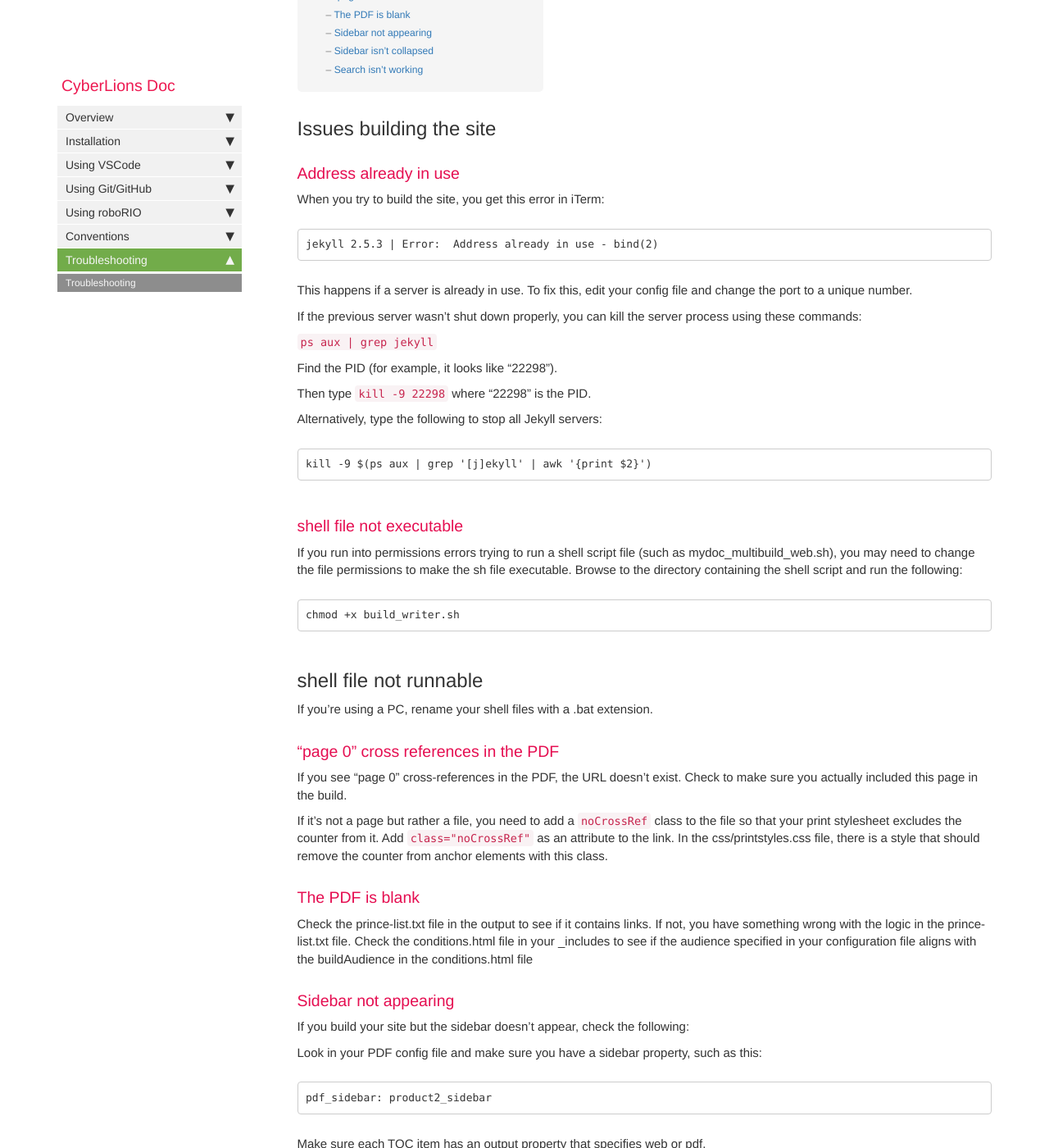
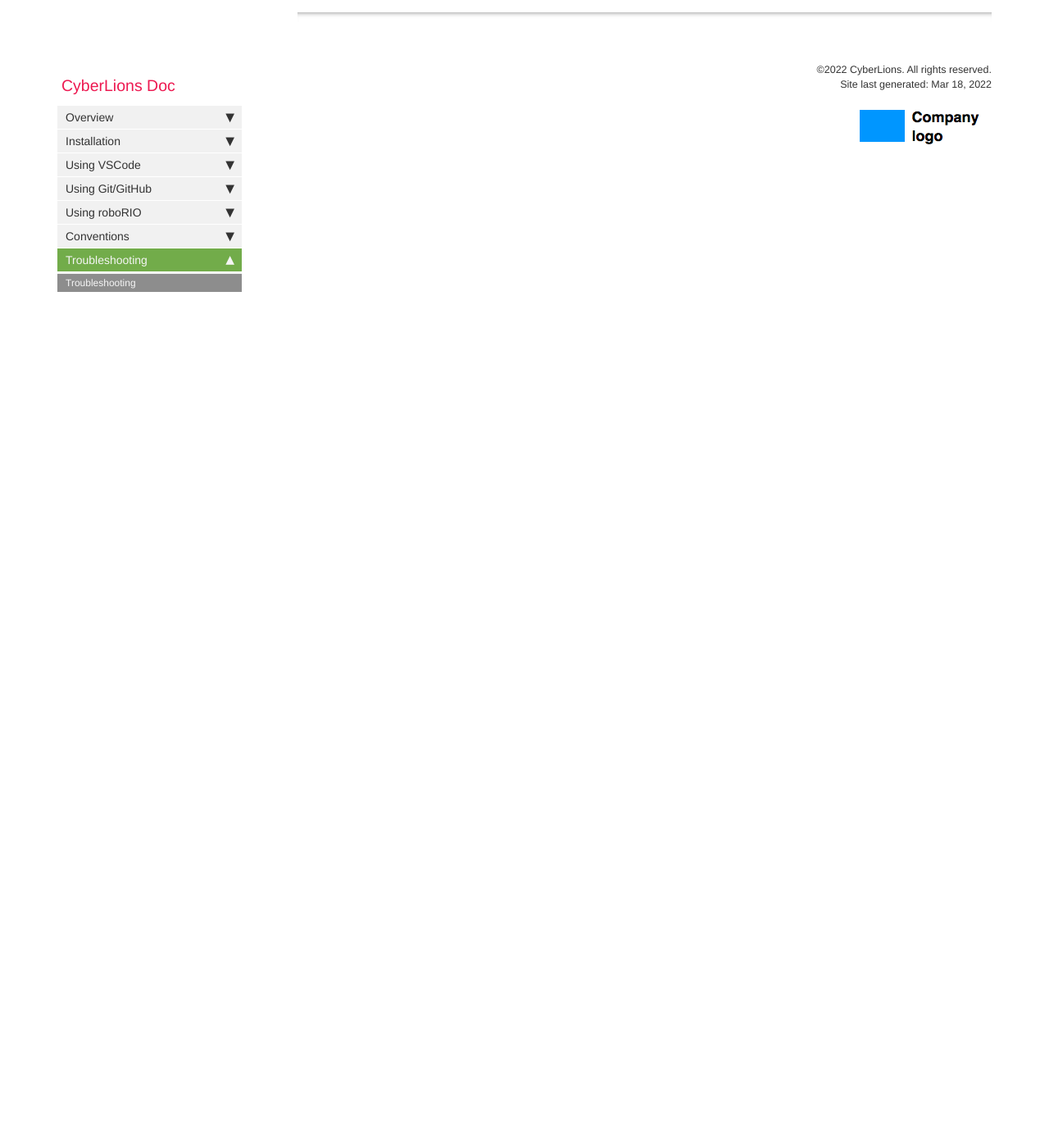
Before and after one commit to CyberLions-8521/CyberLions-8521, a Jekyll site: the page built from pages/mydoc/mydoc_troubleshooting.md, in a window 1280 px wide and 1400 px high, scrolled down 352 px. Shown: the whole window at 82% size. Built offline with Jekyll 4.4.1, drawn with Linux system fonts in a browser that asks for light colours; comment, search, counter and statistics services are not loaded; after the commit the page ends 900 px from its top, so only the background shows below that; some of the changed text lies outside the part shown.

Commit message:
Add last updated Link instructions to installation page Clear troubleshooting page Add installation guide for WPILib

````diff
--- a/pages/mydoc/mydoc_troubleshooting.md
+++ b/pages/mydoc/mydoc_troubleshooting.md
@@ -2,80 +2,13 @@
 title: Troubleshooting
 tags: [troubleshooting]
 keywords: trouble, problems, support, error messages, problems, failure, error, #fail
-last_updated: July 3, 2016
+#last_updated: July 3, 2016
 summary: "This page lists common errors and the steps needed to troubleshoot them."
 sidebar: mydoc_sidebar
 permalink: mydoc_troubleshooting.html
 folder: mydoc
 ---
 
-## Issues building the site
-
-### Address already in use
-
-When you try to build the site, you get this error in iTerm:
-
-```
-jekyll 2.5.3 | Error:  Address already in use - bind(2)
-```
-This happens if a server is already in use. To fix this, edit your config file and change the port to a unique number.
-
-If the previous server wasn't shut down properly, you can kill the server process using these commands:
-
-`ps aux | grep jekyll`
-
-Find the PID (for example, it  looks like "22298").
-
-Then type `kill -9 22298` where "22298" is the PID.
-
-Alternatively, type the following to stop all Jekyll servers:
-
-```
-kill -9 $(ps aux | grep '[j]ekyll' | awk '{print $2}')
-```
-
-### shell file not executable
-
-If you run into permissions errors trying to run a shell script file (such as mydoc_multibuild_web.sh), you may need to change the file permissions to make the sh file executable. Browse to the directory containing the shell script and run the following:
-
-```
-chmod +x build_writer.sh
-```
-
-## shell file not runnable
-
-If you're using a PC, rename your shell files with a .bat extension.
-
-### "page 0" cross references in the PDF
-
-If you see "page 0" cross-references in the PDF, the URL doesn't exist. Check to make sure you actually included this page in the build.
-
-If it's not a page but rather a file, you need to add a `noCrossRef` class to the file so that your print stylesheet excludes the counter from it. Add `class="noCrossRef"` as an attribute to the link. In the css/printstyles.css file, there is a style that should remove the counter from anchor elements with this class.
-
-### The PDF is blank
-
-Check the prince-list.txt file in the output to see if it contains links. If not, you have something wrong with the logic in the prince-list.txt file. Check the conditions.html file in your \_includes to see if the audience specified in your configuration file aligns with the buildAudience in the conditions.html file
-
-### Sidebar not appearing
-
-If you build your site but the sidebar doesn't appear, check the following:
-
-Look in your PDF config file and make sure you have a sidebar property, such as this:
-
-```
-pdf_sidebar: product2_sidebar
-```
-
-Make sure each TOC item has an output property that specifies web or pdf.
-
-Understanding how the theme works can be helpful in troubleshooting. The \_includes/sidebar.html file loops through the values in the \_data/sidebar.yml file. There are `if` statements that check whether the conditions (as specified in the conditions.html file) are met. If the sidebar.yml item doesn't have the right output, then it won't get displayed in the sidebar. It would instead get skipped.
-
-### Sidebar isn't collapsed
-
-If the sidebar levels aren't collapsed, usually your JavaScript is broken somewhere. Open the JavaScript Console and look to see where the problem is. If one script breaks, then other scripts will break too, so troubleshooting it is a little tricky.
-
-### Search isn't working
-
-If the search isn't working, check the JSON validity in the search.json file in your output folder. Usually something is invalid. Identify the problematic line, fix the file, or put `search: exclude` in the frontmatter of the file to exclude it from search.
+Please write
 
 {% include links.html %}
````
Also changed, not shown: index.md (+7 -7 lines), pages/mydoc/mydoc_install_wpilib_and_vscode.md (added, +15 -0 lines), pages/mydoc/mydoc_introduction.md (+1 -0 lines).
